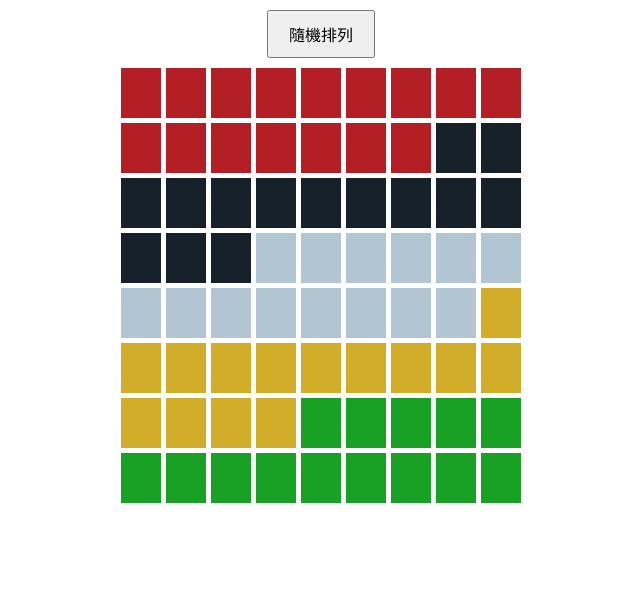
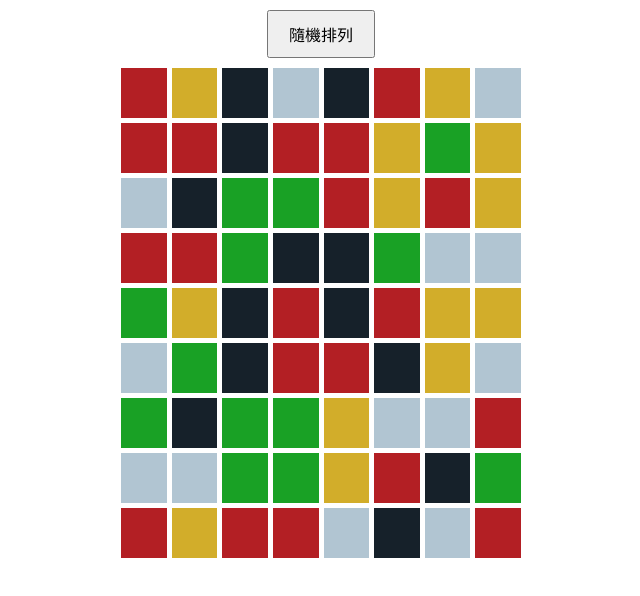
Before and after one commit to ken556621/wall-colors-generator, a plain HTML site: page index.html in a window 1280 px wide. Shown: the whole page, without its empty margins (319-959 px from the left). Drawn offline with Linux system fonts and the light colour scheme.

Commit message:
feat:修改成上下左右三個顏色不相鄰且改變顏色數量

```diff
--- a/index.html
+++ b/index.html
@@ -7,7 +7,7 @@
     <style>
       .grid-container {
         display: grid;
-        grid-template-columns: repeat(auto-fit, minmax(40px, 1fr));
+        grid-template-columns: repeat(8, 1fr); /* 固定 8 列 */
         grid-auto-rows: 50px;
         gap: 5px;
         width: 100%;
@@ -37,24 +37,65 @@
         yellow: "#d2ad2a",
         green: "#19a125",
       };
-      const counts = { red: 16, black: 14, white: 14, yellow: 14, green: 14 };
-      let items = [];
+      const counts = { red: 20, black: 13, white: 13, yellow: 13, green: 13 };
+      const ROWS = 9;
+      const COLS = 8;
+      let colorArray = [];
 
       function generateGrid() {
-        items = [];
+        colorArray = [];
         for (let color in colors) {
           for (let i = 0; i < counts[color]; i++) {
-            items.push(
-              `<div class="grid-item" style="background-color: ${colors[color]};"></div>`
-            );
+            colorArray.push(color);
           }
         }
-        document.querySelector(".grid-container").innerHTML = items.join("");
+        shuffleGrid();
       }
 
       function shuffleGrid() {
-        items.sort(() => Math.random() - 0.5);
-        document.querySelector(".grid-container").innerHTML = items.join("");
+        let shuffled = fisherYatesShuffle([...colorArray]);
+        while (!isValidGrid(shuffled)) {
+          shuffled = fisherYatesShuffle([...colorArray]); // 重新洗牌直到符合條件
+        }
+
+        // 建立 HTML
+        const gridHtml = shuffled
+          .map(
+            (color) =>
+              `<div class="grid-item" style="background-color: ${colors[color]};"></div>`
+          )
+          .join("");
+
+        document.querySelector(".grid-container").innerHTML = gridHtml;
+      }
+
+      function fisherYatesShuffle(arr) {
+        for (let i = arr.length - 1; i > 0; i--) {
+          const j = Math.floor(Math.random() * (i + 1));
+          [arr[i], arr[j]] = [arr[j], arr[i]];
+        }
+        return arr;
+      }
+
+      function isValidGrid(arr) {
+        for (let i = 0; i < arr.length; i++) {
+          let color = arr[i];
+
+          // 檢查左右（確保不會連續 3 個相同）
+          if (i % COLS >= 2 && arr[i - 1] === color && arr[i - 2] === color) {
+            return false;
+          }
+
+          // 檢查上下（確保不會連續 3 個相同）
+          if (
+            i >= 2 * COLS &&
+            arr[i - COLS] === color &&
+            arr[i - 2 * COLS] === color
+          ) {
+            return false;
+          }
+        }
+        return true;
       }
 
       generateGrid();
```
